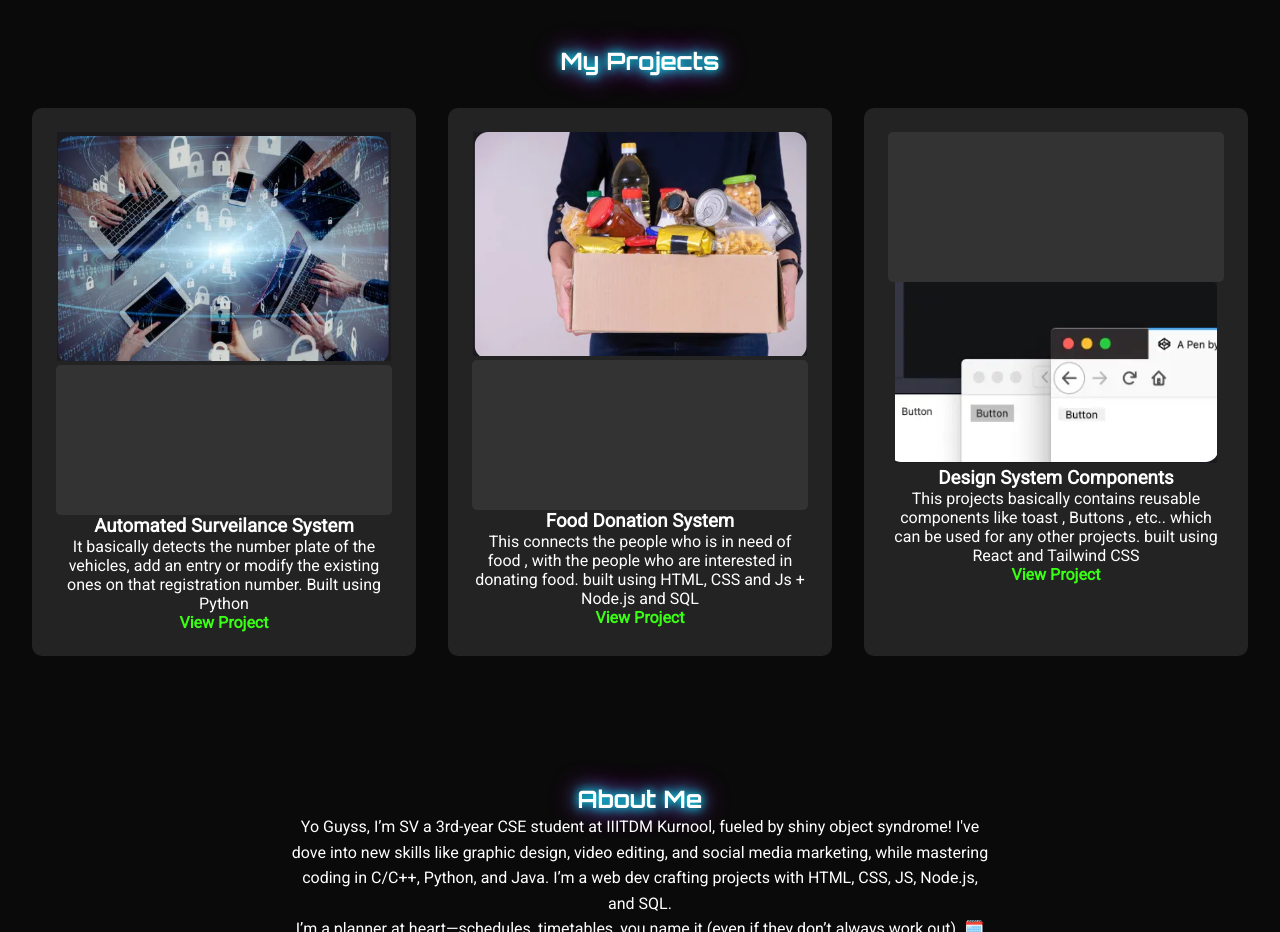
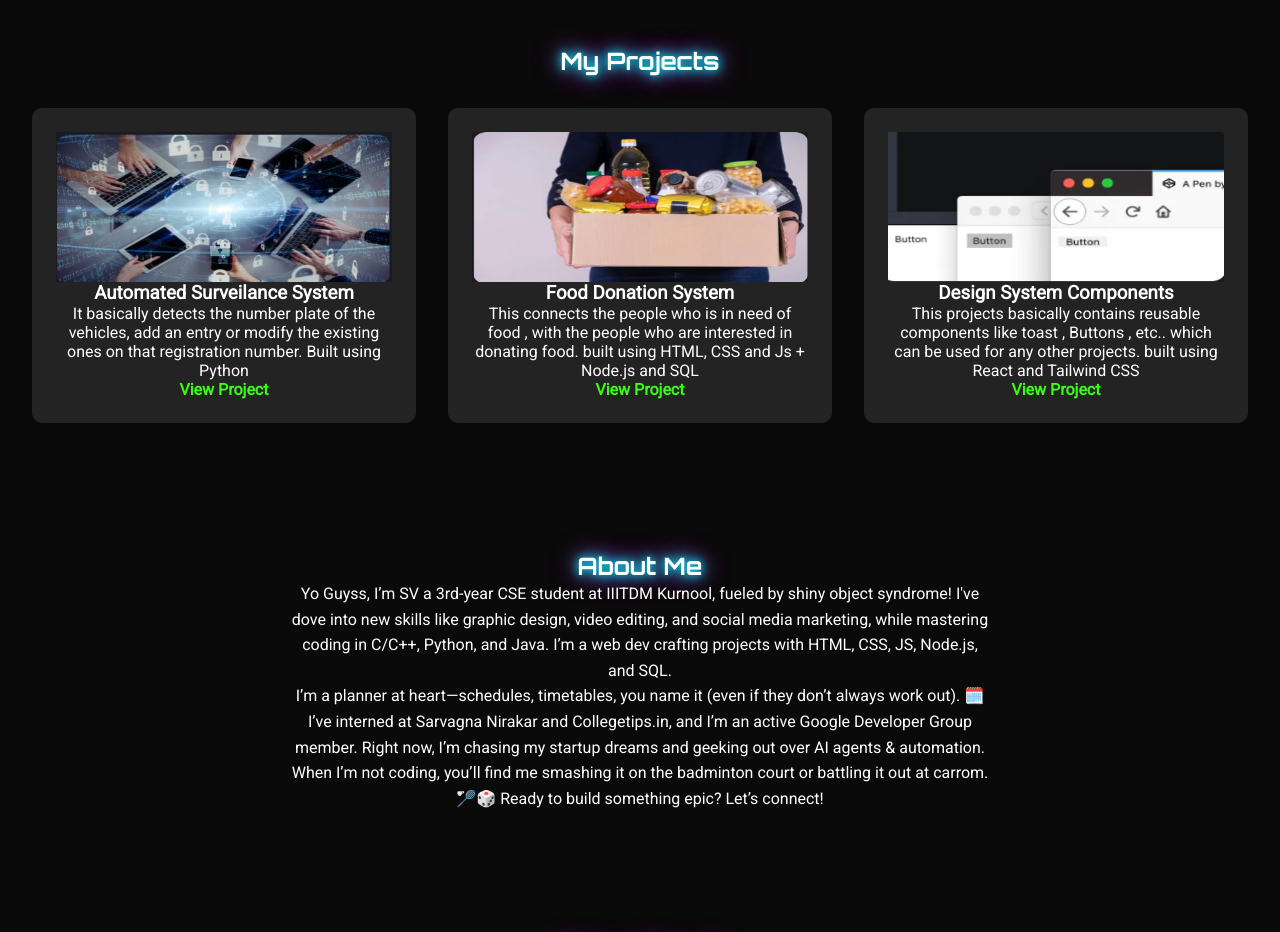
Before and after one commit to Sai-Videsh/Portfolio, a plain HTML site: page index.html in a window 1280 px wide. Shown: the part 880-1812 px from the top of the page. Drawn offline with Linux system fonts and the light colour scheme.

Commit message:
aligning Pics

```diff
--- a/index.html
+++ b/index.html
@@ -42,22 +42,24 @@
         <h2 class="section-title neon-text">My Projects</h2>
         <div class="project-grid">
             <div class="project-card">
-                <img src="image1.png" alt="Automated Surveilance System" class="project-image">
-                <div class="project-image placeholder-img"></div>
+                <div class="project-image placeholder-img">
+                <img src="image1.png" alt="Automated_Security_System \" height="100%" width="100%"></div>
                 <h3>Automated Surveilance System</h3>
                 <p>It basically detects the number plate of the vehicles, add an entry or modify the existing ones on that registration number. Built using Python</p>
                 <a href="https://github.com/Sai-Videsh/Automated_Security_System" class="project-link">View Project</a>
             </div>
             <div class="project-card">
-                <img src="image2.png" alt="Automated Surveilance System" class="project-image">
-                <div class="project-image placeholder-img"></div>
+                <div class="project-image placeholder-img">
+                    <img src="image2.png" alt="Food Donation System" height="100%" width="100%">
+                </div>
                 <h3>Food Donation System</h3>
                 <p>This connects the people who is in need of food , with the people who are interested in donating food. built using HTML, CSS and Js + Node.js and SQL</p>
                 <a href="https://github.com/Sai-Videsh/Food_Donation" class="project-link">View Project</a>
             </div>
             <div class="project-card">
-                <div class="project-image placeholder-img"></div>
-                <img src="image.png" alt="">
+                <div class="project-image placeholder-img">
+                    <img src="image.png" alt="Design System Components" height="100%" width="100%">
+                </div>
                 <h3>Design System Components</h3>
                 <p>This projects basically contains reusable components like toast , Buttons , etc.. which can be used for any other projects. built using React and Tailwind CSS</p>
                 <a href="https://github.com/Sai-Videsh/Design-System-Components" class="project-link">View Project</a>
```
